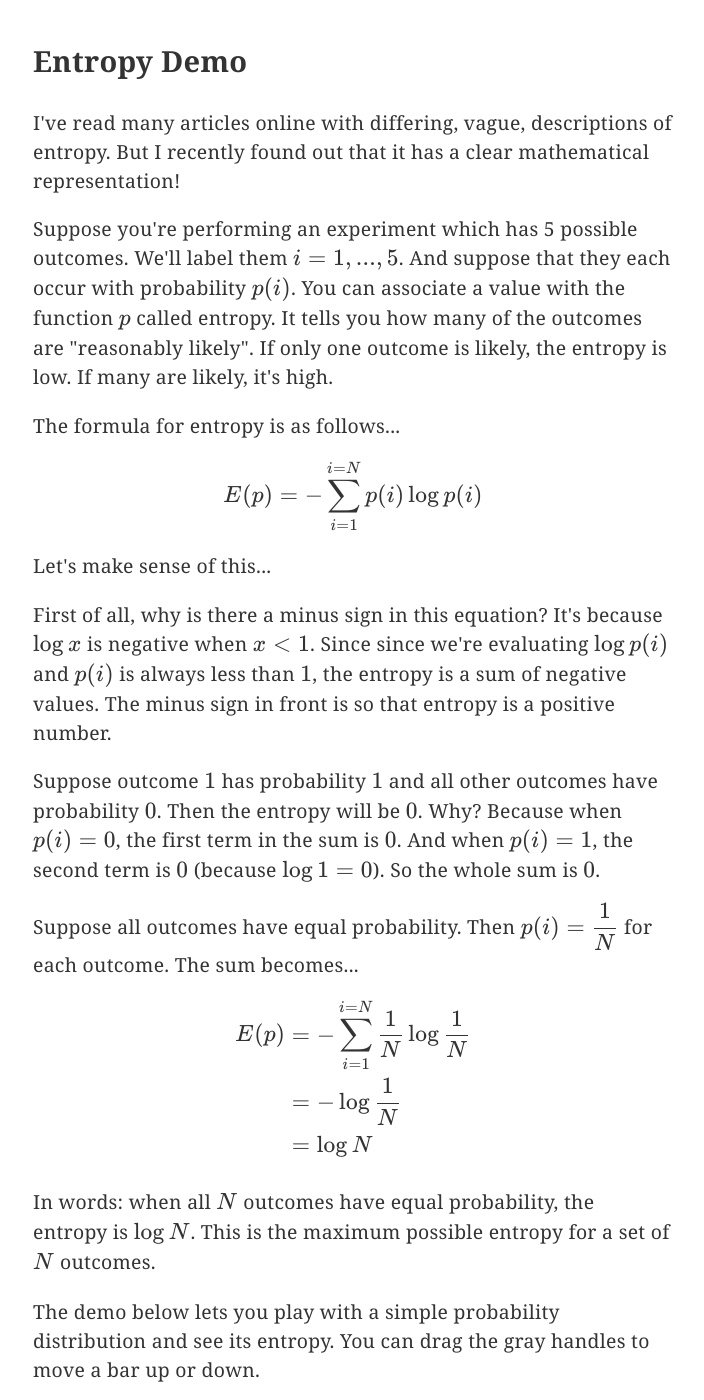
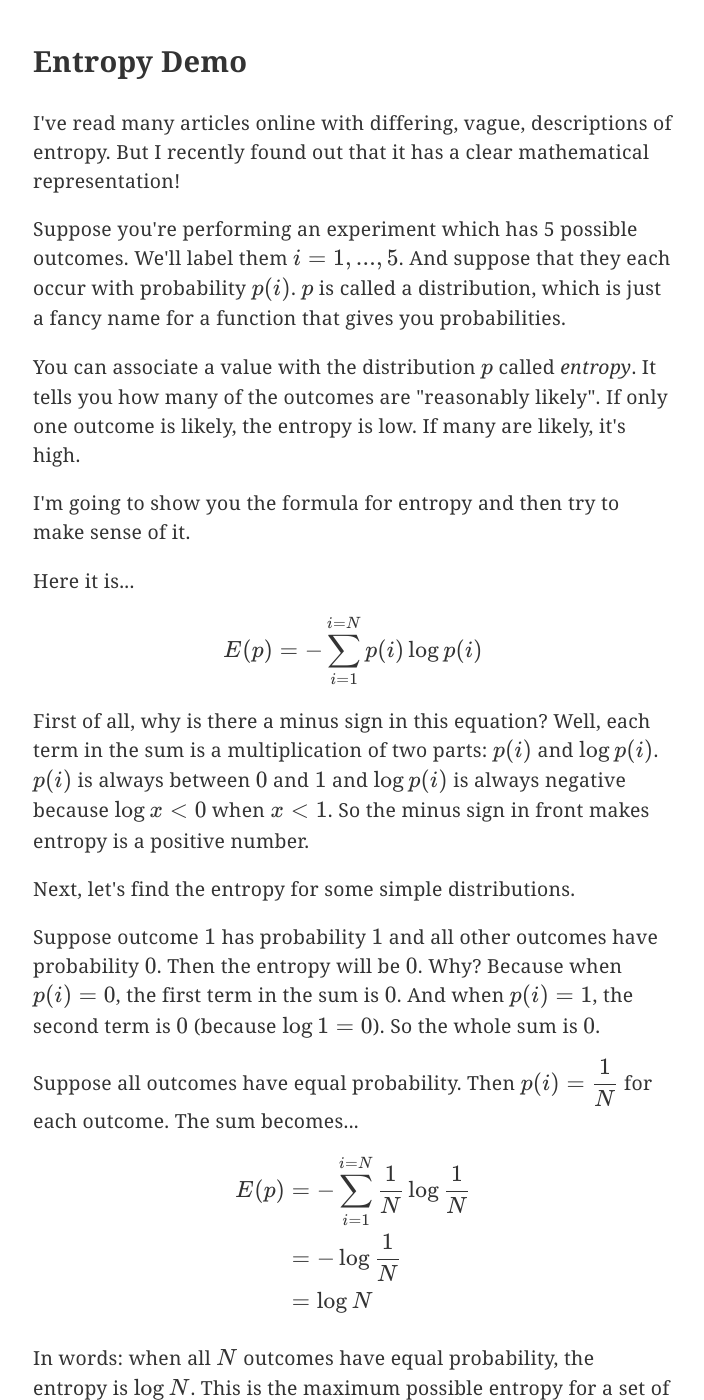
Before and after one commit to ryankaplan/ryankaplan.github.io, a Jekyll site: the page entropy-demo/index.html, which Jekyll copies as it is, in a window 1280 px wide and 1400 px high. Shown: the whole window, without its empty margins (287-991 px from the left). Built offline with Jekyll 4.4.1, drawn with Linux system fonts in a browser that asks for light colours; nearby versions of some CDN libraries.

Commit message:
Update text of entropy post

```diff
--- a/entropy-demo/index.html
+++ b/entropy-demo/index.html
@@ -22,11 +22,19 @@
         </p>
 
         <p>
-          Suppose you're performing an experiment which has 5 possible outcomes. We'll label them \(i = {1, ..., 5}\). And suppose that they each occur with probability \(p(i)\). You can associate a value with the function \(p\) called entropy. It tells you how many of the outcomes are "reasonably likely". If only one outcome is likely, the entropy is low. If many are likely, it's high.
+          Suppose you're performing an experiment which has 5 possible outcomes. We'll label them \(i = {1, ..., 5}\). And suppose that they each occur with probability \(p(i)\). \(p\) is called a distribution, which is just a fancy name for a function that gives you probabilities.
         </p>
 
         <p>
-          The formula for entropy is as follows...
+          You can associate a value with the distribution \(p\) called <i>entropy</i>. It tells you how many of the outcomes are "reasonably likely". If only one outcome is likely, the entropy is low. If many are likely, it's high.
+        </p>
+
+        <p>
+          I'm going to show you the formula for entropy and then try to make sense of it.
+        </p>
+
+        <p>
+          Here it is...
 
           $$
           E(p) = - \sum_{i=1}^{i=N} p(i) \log p(i)
@@ -34,11 +42,11 @@
         </p>
 
         <p>
-          Let's make sense of this...
+          First of all, why is there a minus sign in this equation? Well, each term in the sum is a multiplication of two parts: \(p(i)\) and \(\log p(i)\). \(p(i)\) is always between \(0\) and \(1\) and \(\log p(i)\) is always negative because \(\log x < 0\) when \(x < 1\). So the minus sign in front makes entropy is a positive number.
         </p>
 
         <p>
-          First of all, why is there a minus sign in this equation? It's because \(\log x\) is negative when \(x < 1\). Since since we're evaluating \(\log p(i)\) and \(p(i)\) is always less than \(1\), the entropy is a sum of negative values. The minus sign in front is so that entropy is a positive number.
+          Next, let's find the entropy for some simple distributions.
         </p>
 
         <p>
```
